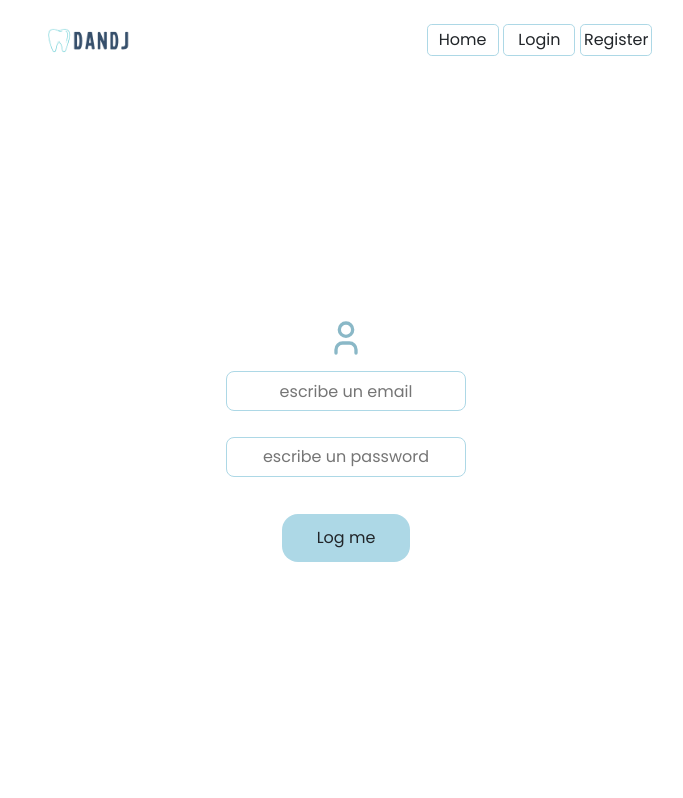
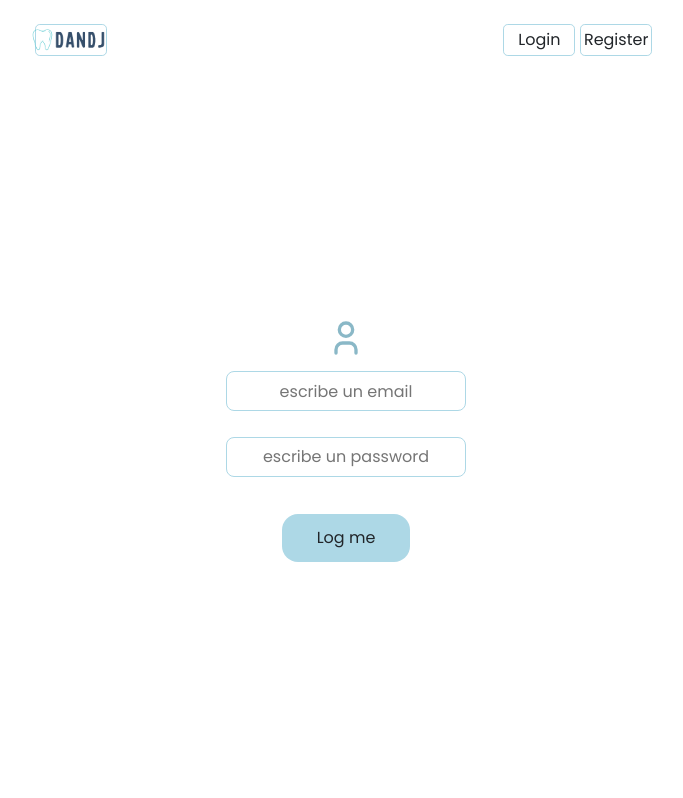
Before and after one commit to jordijerico/ClinicaDentalFrontEnd, a React (Vite) app: page /login in a window 1280 px wide. Shown: the top 798 px of the page, without its empty margins (294-977 px from the left). Built offline with nearby package versions, Linux system fonts and the light colour scheme.

Commit message:
reformat navbar and styles of it

```diff
--- a/src/common/Header/Header.jsx
+++ b/src/common/Header/Header.jsx
@@ -1,36 +1,38 @@
 import React from 'react'
 import { useDispatch, useSelector } from 'react-redux'
+import { useNavigate } from 'react-router-dom'
 import { userData, userout } from '../../pages/userSlice'
 import { Navigator } from '../Navigator/Navigator'
 import './Header.css'
+import logo from '../../assets/logo_clinica-removebg-preview.png'
 export const Header = () => {
 
     const datosCredencialesRedux = useSelector(userData);
-    console.log(datosCredencialesRedux);
     const dispatch = useDispatch();
     const logoutFunction = () => {
 
-        dispatch(userout({ credentials: {} , token : "" }));
+        dispatch(userout({ credentials: {} }));
     }
-
 
 
     return (
         <div className="headerDesign">
-            <div className='imagen'></div>
+            {/* <div className='imagen'></div> */}
             {datosCredencialesRedux.credentials?.token ? (
                 <>
-                <div className='profileButton' onClick={() => profileFunction()} >{datosCredencialesRedux?.credentials?.usuario?.name}</div>
-
-                <div className='logoutDesign' onClick={() => logoutFunction()}>logout</div>
+                    <Navigator ruta={<img src={logo} width="100" height="30" />} destino={"/"} />
+                    <Navigator ruta={datosCredencialesRedux?.credentials?.usuario?.name} destino={"/profile"} />
+                    <div className='logoutDesign' onClick={() => logoutFunction()}>logout</div>
                 </>
             ) : (
+                <>
+                    <Navigator ruta={<img src={logo} width="100" height="30" />} destino={"/"} />
 
-                <div className='linksNav'>
-                    <Navigator ruta={"Home"} destino={"/"} />
-                    <Navigator ruta={"Login"} destino={"/login"} />
-                    <Navigator ruta={"Register"} destino={"/register"} />
-                </div>
+                    <div className='linksNav'>
+                        <Navigator ruta={"Login"} destino={"/login"} />
+                        <Navigator ruta={"Register"} destino={"/register"} />
+                    </div>
+                </>
             )}
         </div>
     )
--- a/src/common/InputText/InputText.css
+++ b/src/common/InputText/InputText.css
@@ -8,7 +8,6 @@
     color: black;
     text-align: center;
 }
-
 
 @media (min-width:1500px) {
 
--- a/src/common/Navigator/Navigator.css
+++ b/src/common/Navigator/Navigator.css
@@ -10,6 +10,7 @@
     align-items: center;
     margin-right: 0.3em;
     transition: 0.3s;
+
 }
 
 .navigatorDesign:hover {
--- a/src/pages/Body/Body.jsx
+++ b/src/pages/Body/Body.jsx
@@ -1,7 +1,8 @@
-import React from "react";
+import { React } from "react";
 import { Routes, Route } from "react-router-dom";
 import { Home } from "../Home/Home";
 import { Login } from "../Login/Login";
+import { Profile } from "../Profile/Profile";
 import { Register } from "../Register/Register";
 
 export const Body = () => {
@@ -11,6 +12,7 @@ export const Body = () => {
                 <Route path="/" element={<Home />} />
                 <Route path="/login" element={<Login />} />
                 <Route path="/register" element={<Register />} />
+                <Route path="/profile" element={<Profile />} />
             </Routes>
         </>
     );
--- a/src/services/apiCalls.js
+++ b/src/services/apiCalls.js
@@ -6,7 +6,7 @@ export const loginMe = async (body) => {
     return await axios.post(`${root}/auth/login`, body)
 }
 
-export const profile = async (token) => {
+export const getProfile = async (token) => {
 
     var config = {
         headers: {
```
